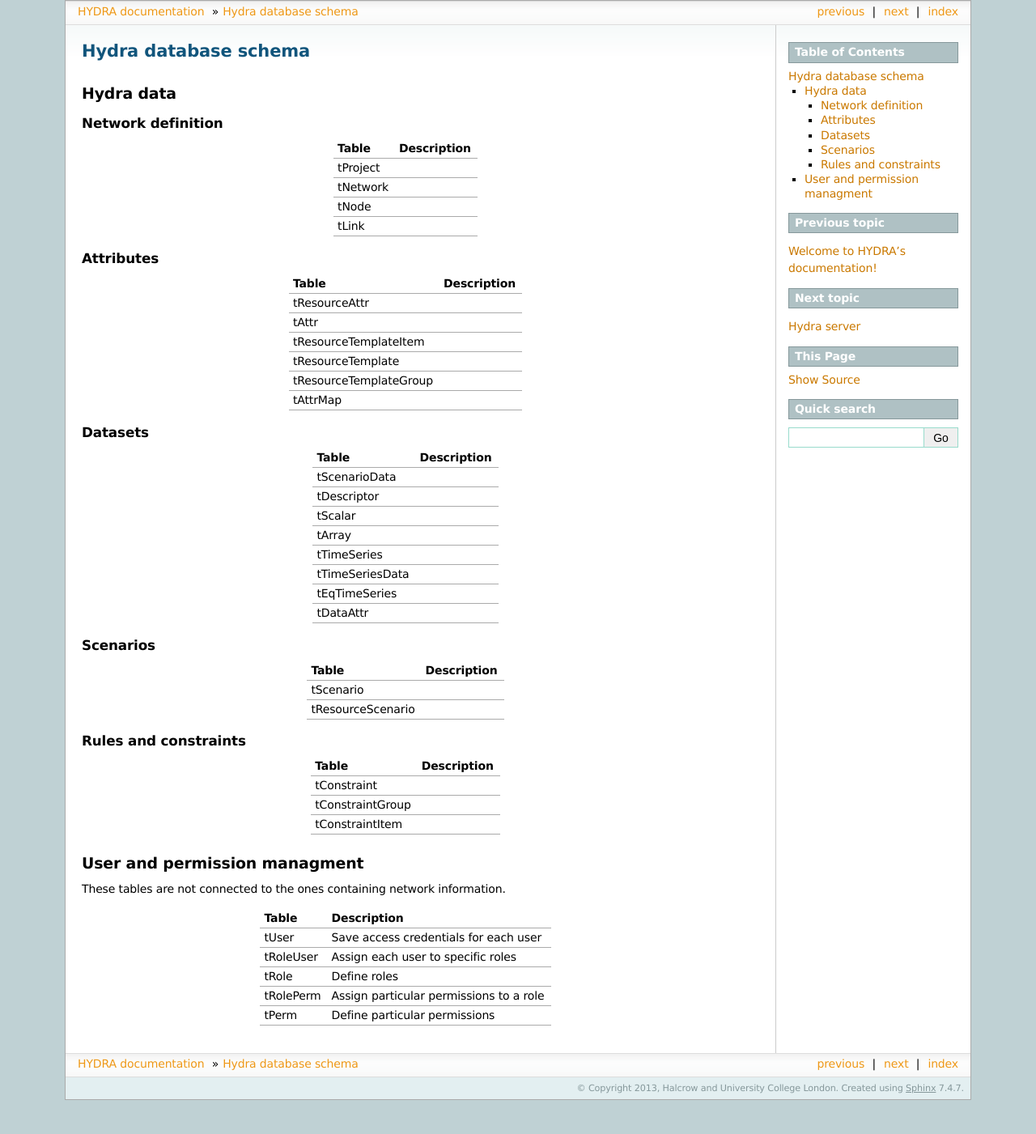
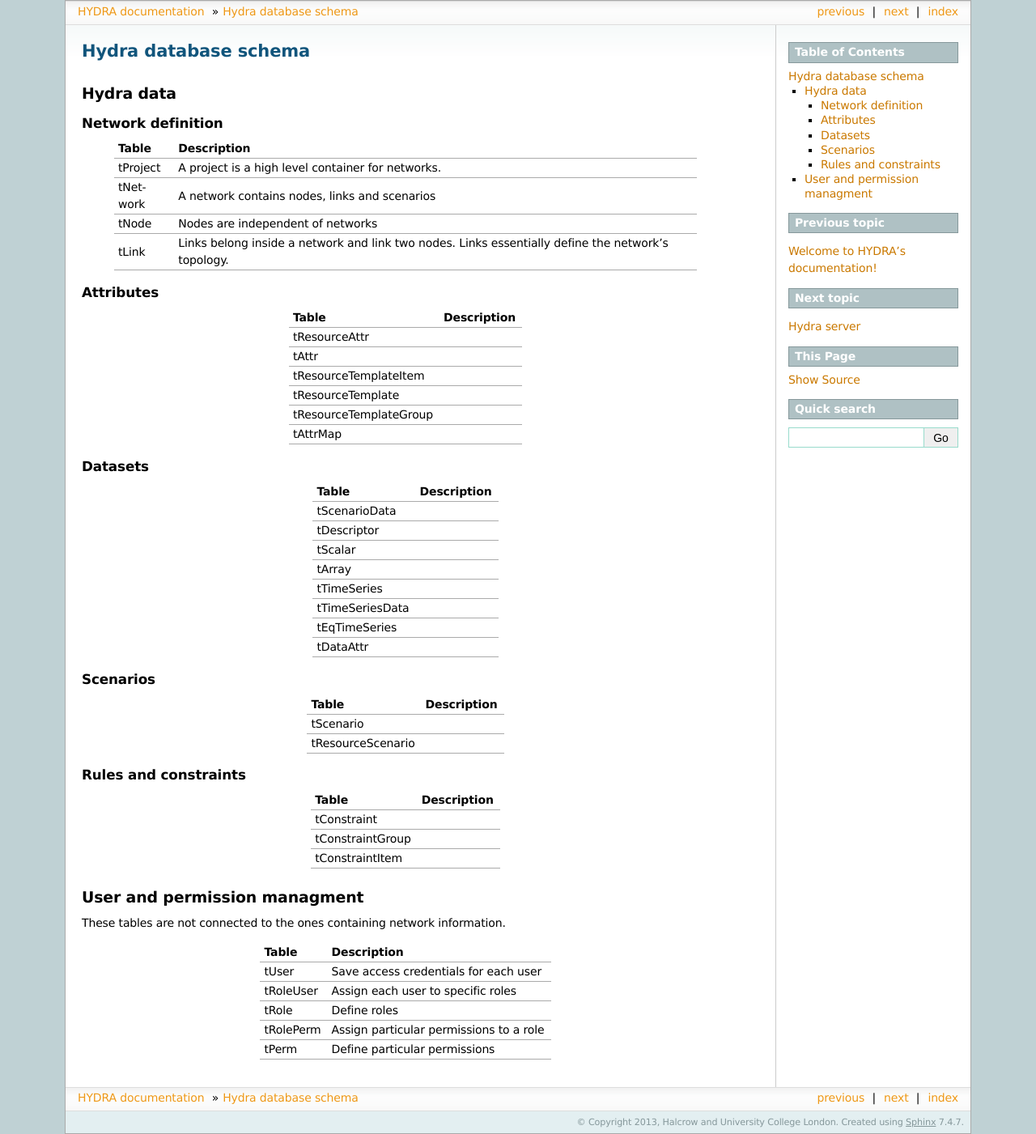
Before and after one commit to UMWRG/HydraPlatform, a Sphinx documentation site: the page built from doc/HydraDB/index.rst, in a window 1280 px wide. Shown: the whole page at 81% size. Built offline with Sphinx 7.4.7, drawn with Linux system fonts in a browser that asks for light colours; formulas are drawn with MathJax 3; pages that are not in the unit, such as notebooks, are missing from menus; before the commit the page ends 1359 px from its top, so only the background shows below that.

Commit message:
Test update to DB schema documnetation
git-svn-id: svn+ssh://ec2-54-229-95-247.eu-west-1.compute.amazonaws.com/home/svn/svnrepository/HYDRA@81 5b2e1b5e-a1f6-4386-8dd1-2f88c1042e8b

```diff
--- a/doc/HydraDB/index.rst
+++ b/doc/HydraDB/index.rst
@@ -10,10 +10,10 @@
   ====================== ================================================================
   **Table**              **Description**
   ---------------------- ----------------------------------------------------------------
-  tProject
-  tNetwork
-  tNode
-  tLink
+  tProject               A project is a high level container for networks.
+  tNetwork               A network contains nodes, links and scenarios
+  tNode                  Nodes are independent of networks
+  tLink                  Links belong inside a network and link two nodes. Links essentially define the network's topology.
   ====================== ================================================================
 
 Attributes
```
